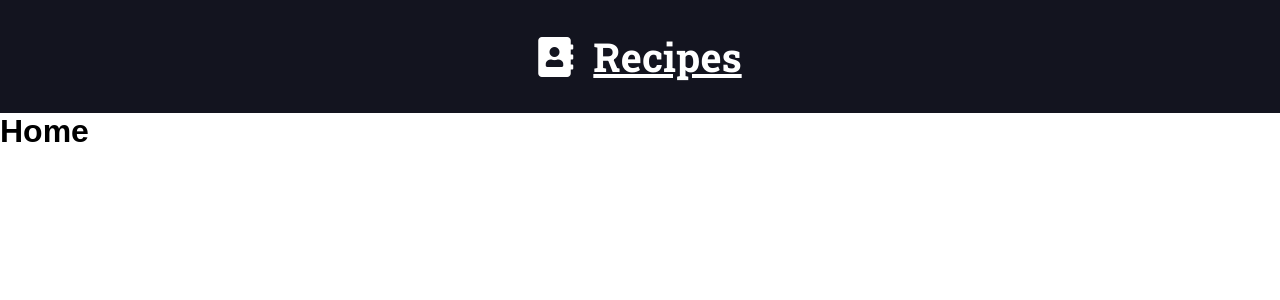
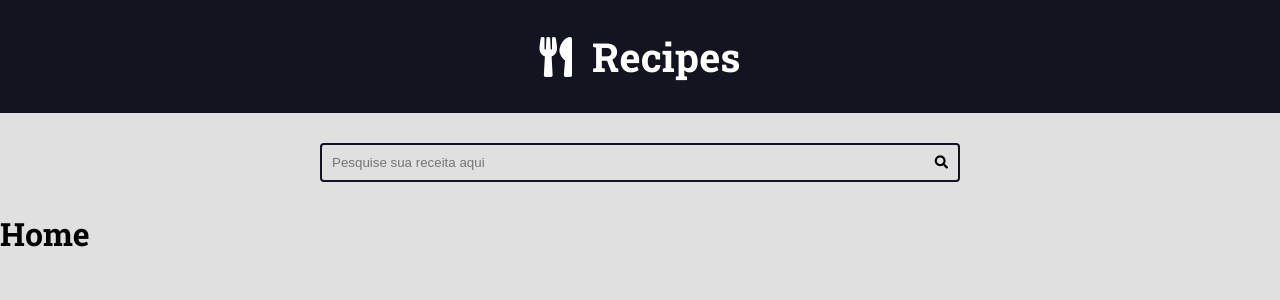
Before and after one commit to montalvas/project-recipes, a Django app: page / in a window 1280 px wide. Shown: the top 300 px of the page. Run offline with Django 3.2, Linux system fonts and the light colour scheme.

Commit message:
finish header

```diff
--- a/static/css/style.css
+++ b/static/css/style.css
@@ -57,6 +57,15 @@ html {
 body {
     font-size: 1.6rem;
     font-family: var(--font-primary);
+    background-color: var(--color-gray-1);
+}
+
+h1, h2, h3, h4, h5, h6 {
+    font-family: var(--font-headings);
+}
+
+a {
+    text-decoration: none;
 }
 
 .container {
@@ -85,3 +94,45 @@ body {
     width: fit-content; /* possui o tamanho do conteúdo */
     margin: 0 auto;
 }
+
+.search-form {
+    max-width: 64rem;
+    margin: 0 auto;
+    border: .2rem solid var(--color-primary-dark);
+    border-radius: .4rem;
+    position: relative;
+    transition: all 300ms ease-in-out;
+}
+
+.search-form:focus-within {
+    border-color: var(--color-primary);
+    background-color: var(--color-white);
+}
+
+.search-form:focus-within .search-button {
+    color: var(--color-primary);
+}
+
+.search-input,
+.search-button {
+    border: none;
+    background: none;
+    outline: none;
+    padding: 1rem;
+}
+
+.search-input {
+    width: 100%;
+    padding-right: 3rem;
+}
+
+.search-button {
+    position: absolute;
+    top: 0;
+    right: 0;
+}
+
+.search-button:focus {
+    outline: .1rem solid var(--color-primary);
+    background-color: rgba(0, 0, 0, .05);
+}
--- a/templates/base.html
+++ b/templates/base.html
@@ -14,7 +14,20 @@
     <link rel="stylesheet" href="{% static 'css/style.css' %}">
 </head>
 <body>
-    {% include 'head.html' %}
+    {% include 'header.html' %}
+
+    <div class="search-container">
+        <div class="container">
+            <form method="get" class="search-form" autocomplete="off">
+                <input type="search" name="q" class="search-input" placeholder="Pesquise sua receita aqui">
+                <button type="submit" class="search-button">
+                    <i class="fas fa-search"></i>
+                </button>
+            </form>
+        </div> <!--container-->
+    </div> <!--search-container-->
+
+
 
     {% block content %}{% endblock content %}
 </body>
--- a/templates/head.html
+++ b/templates/header.html
@@ -2,7 +2,7 @@
     <div class="main-header container">
         <h1>
             <a class="main-logo" href="#">
-                <i class="fas fa-address-book main-logo-icon"></i>
+                <i class="fas fa-utensils main-logo-icon"></i>
                 <span class="main-logo-text">Recipes</span>
             </a>
         </h1>
```
